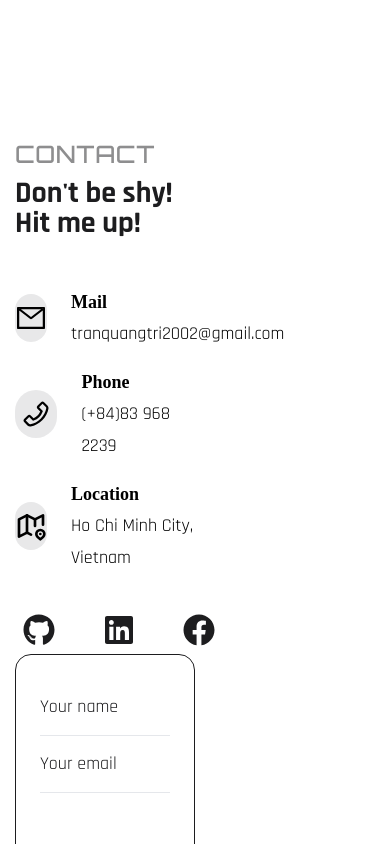
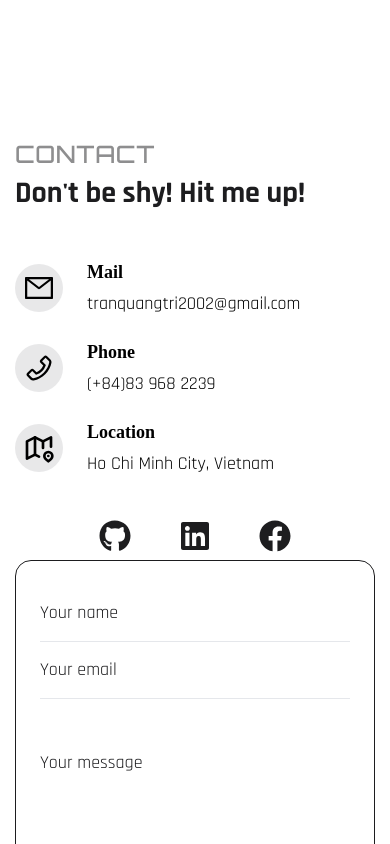
Before and after one commit to WangTris/portfolio_DV, a React (Create React App) app in the folder my-portfolio/: page / in a window 390 px wide. Shown: the part 2200-3044 px from the top of the page. Built offline with nearby package versions, Linux system fonts and the light colour scheme; a web font is replaced by a local one.

Commit message:
update contact

```diff
--- a/my-portfolio/src/components/Contact.js
+++ b/my-portfolio/src/components/Contact.js
@@ -13,14 +13,14 @@ const Contact = () => {
     <section className="lg:section flex-1 flex-col py-8" id="contact">
       {/* projects */}
       <div className="container mx-auto">
-        <div className="flex flex-col lg:flex-row">
+        <div className="flex flex-col justify-center items-center lg:flex-row">
           {/* text */}
           <motion.div
             variants={fadeIn("right", 0.3)}
             initial="hidden"
             whileInView={"show"}
             viewport={{ once: false, amount: 0.7 }}
-            className="w-[50%] flex flex-col"
+            className="w-[100%] lg:w-[50%] flex flex-col"
           >
             <h4 className="text-2xl font-primary uppercase text-accent font-medium mb-2 tracking-wide">
               Contact
@@ -95,7 +95,7 @@ const Contact = () => {
             whileInView={"show"}
             viewport={{ once: false, amount: 0.7 }}
             action=""
-            className="w-[50%] flex-1 border border-text rounded-2xl flex flex-col pb-[4.5rem] p-6 items-start"
+            className="w-[100%] lg:w-[50%] flex-1 border border-text rounded-2xl flex flex-col pb-[4.5rem] p-6 items-start"
           >
             <input
               type="text"
```
